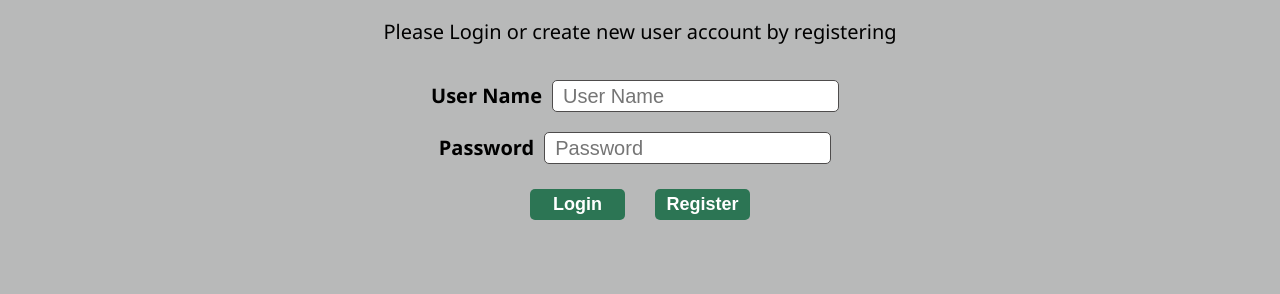
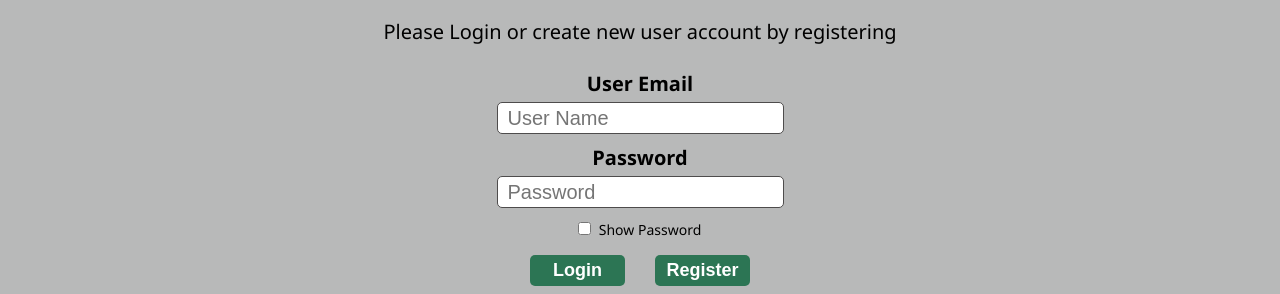
Before and after one commit to btaskinen/FullStackKoulutus2022, a React (Create React App) app in the folder quiz-page/: page / in a window 1280 px wide. Shown: the part 140-434 px from the top of the page. Built offline with nearby package versions, Linux system fonts and the light colour scheme; no server answers.

Commit message:
updates on login and register

```diff
--- a/quiz-page/src/components/login-register/LoginPage.css
+++ b/quiz-page/src/components/login-register/LoginPage.css
@@ -35,7 +35,8 @@ p {
   height: 10px;
   border-radius: 5px;
   padding: 10px;
-  margin: 10px;
+  margin-top: 5px;
+  margin-bottom: 10px;
   color: rgb(78, 76, 76);
   border: 1px solid rgb(78, 76, 76);
   font-size: 20px;
@@ -58,3 +59,14 @@ p {
   border: none;
   font-size: 18px;
 }
+
+.checkbox {
+  color: black;
+  font-size: 14px;
+  padding: 5px;
+}
+
+.show-password {
+  display: inline-block;
+  align-content: center;
+}
--- a/quiz-page/src/components/login-register/LoginPage.js
+++ b/quiz-page/src/components/login-register/LoginPage.js
@@ -1,35 +1,44 @@
 import "./LoginPage.css";
 import { useRef } from "react";
-import axios from "axios";
 
 const LoginPage = (props) => {
   const emailInputRef = useRef(null);
   const passwordInputRef = useRef(null);
 
-  const loginUser = async (email, password) => {
-    try {
-      const result = await axios.post(
-        `https://localhost:8080/api/quiz-page//users/login`,
-        {
-          user_email: email,
-          password: password,
-        }
-      );
-      const token = result.data.data.token;
-      if (token) {
-        props.loginHandler();
-        localStorage.setItem("loginToken", token);
-      }
-    } catch (result) {
-      alert(result.response.data);
-    }
-  };
+  // const loginUser = async (email, password) => {
+  //   try {
+  //     const result = await axios.post(
+  //       `https://localhost:8080/api/quiz-page//users/login`,
+  //       {
+  //         user_email: email,
+  //         password: password,
+  //       }
+  //     );
+  //     const token = result.data.data.token;
+  //     if (token) {
+  //       props.loginHandler();
+  //       localStorage.setItem("loginToken", token);
+  //     }
+  //   } catch (result) {
+  //     alert(result.response.data);
+  //   }
+  // };
 
   const submitHandler = () => {
     const enteredEmail = emailInputRef.current.value;
     const enteredPassword = passwordInputRef.current.value;
 
-    loginUser(enteredEmail, enteredPassword);
+    props.loginUser(enteredEmail, enteredPassword);
+  };
+
+  const visibilityHandler = () => {
+    let textField = document.getElementById("password");
+
+    if (textField.type === "password") {
+      textField.type = "text";
+    } else {
+      textField.type = "password";
+    }
   };
 
   return (
@@ -38,23 +47,28 @@ const LoginPage = (props) => {
         <h1>Welcome to the Quiz Page!</h1>
         <p>Please Login or create new user account by registering</p>
         <div className="login-container">
-          <div>
-            <label className="label">User Name</label>
+          <label className="label">User Email</label>
           <input
             className="login-text-field"
             type="text"
             placeholder="User Name"
             ref={emailInputRef}
           />
-          </div>
-          <div>
           <label className="label">Password</label>
           <input
             className="login-text-field"
-              type="text"
+            type="password"
             placeholder="Password"
             ref={passwordInputRef}
+            id="password"
           />
+          <div className="show-password">
+            <input
+              type="checkbox"
+              className="checkbox"
+              onClick={visibilityHandler}
+            />
+            <label className="checkbox">Show Password</label>
           </div>
           <div className="button-container">
             <button className="login-button" onClick={submitHandler}>
--- a/quiz-page/src/components/login-register/RegisterPage.css
+++ b/quiz-page/src/components/login-register/RegisterPage.css
@@ -35,7 +35,8 @@ p {
   height: 10px;
   border-radius: 5px;
   padding: 10px;
-  margin: 10px;
+  margin: 2px;
+  margin-bottom: 10px;
   color: rgb(78, 76, 76);
   border: 1px solid rgb(78, 76, 76);
   font-size: 20px;
@@ -58,3 +59,14 @@ p {
   border: none;
   font-size: 18px;
 }
+
+.checkbox {
+  color: black;
+  font-size: 14px;
+  padding: 5px;
+}
+
+.show-password {
+  display: inline-block;
+  align-content: center;
+}
--- a/quiz-page/src/components/login-register/RegisterPage.js
+++ b/quiz-page/src/components/login-register/RegisterPage.js
@@ -6,8 +6,10 @@ const RegisterPage = (props) => {
   const nameInputRef = useRef(null);
   const emailInputRef = useRef(null);
   const passwordInputRef = useRef(null);
+  const rePasswordInputRef = useRef(null);
 
-  const registerUser = async (name, email, password) => {
+  const registerUser = async (name, email, password, password2) => {
+    if (password === password2) {
       try {
         const result = await axios.post(
           `https://localhost:8080/api/quiz-page//users/register`,
@@ -19,9 +21,13 @@ const RegisterPage = (props) => {
           }
         );
         alert(result.data);
-      props.registerHandler();
+        // props.registerHandler();
+        props.loginUser(email, password);
       } catch (result) {
         alert(result.response.data);
+      }
+    } else {
+      alert("Entered Passwords do not match. Try again!");
     }
   };
 
@@ -29,8 +35,21 @@ const RegisterPage = (props) => {
     const enteredName = nameInputRef.current.value;
     const enteredEmail = emailInputRef.current.value;
     const enteredPassword = passwordInputRef.current.value;
+    const reEnteredPassword = rePasswordInputRef.current.value;
 
-    registerUser(enteredName, enteredEmail, enteredPassword);
+    registerUser(enteredName, enteredEmail, enteredPassword, reEnteredPassword);
+  };
+
+  const visibilityHandler = () => {
+    let textField1 = document.getElementById("password1");
+    let textField2 = document.getElementById("password2");
+    if (textField1.type === "password") {
+      textField1.type = "text";
+      textField2.type = "text";
+    } else {
+      textField1.type = "password";
+      textField2.type = "password";
+    }
   };
 
   return (
@@ -43,7 +62,6 @@ const RegisterPage = (props) => {
             register
           </p>
           <div className="register-container">
-            <div>
             <label className="label">Name</label>
             <input
               className="register-text-field"
@@ -51,8 +69,6 @@ const RegisterPage = (props) => {
               placeholder="Name"
               ref={nameInputRef}
             />
-            </div>
-            <div>
             <label className="label">Email</label>
             <input
               className="register-text-field"
@@ -60,15 +76,29 @@ const RegisterPage = (props) => {
               placeholder="example@email.com"
               ref={emailInputRef}
             />
-            </div>
-            <div>
             <label className="label">Password</label>
             <input
               className="register-text-field"
-                type="text"
+              type="password"
               placeholder="Password"
               ref={passwordInputRef}
+              id="password1"
             />
+            <label className="label">Re-enter Password</label>
+            <input
+              className="register-text-field"
+              type="password"
+              placeholder="Re-enter Password"
+              ref={rePasswordInputRef}
+              id="password2"
+            />
+            <div className="show-password">
+              <input
+                type="checkbox"
+                className="checkbox"
+                onClick={visibilityHandler}
+              />
+              <label className="checkbox">Show Password</label>
             </div>
             <div className="button-container">
               <button className="login-button" onClick={submitHandler}>
--- a/quiz-page/src/components/login-register/StartPage.js
+++ b/quiz-page/src/components/login-register/StartPage.js
@@ -3,9 +3,29 @@ import Navbar from "../Navbar";
 import { useState } from "react";
 import LoginPage from "./LoginPage";
 import RegisterPage from "./RegisterPage";
+import axios from "axios";
 
 const StartPage = (props) => {
   const [register, setRegister] = useState(false);
+
+  const loginUser = async (email, password) => {
+    try {
+      const result = await axios.post(
+        `https://localhost:8080/api/quiz-page//users/login`,
+        {
+          user_email: email,
+          password: password,
+        }
+      );
+      const token = result.data.data.token;
+      if (token) {
+        props.loginHandler();
+        localStorage.setItem("loginToken", token);
+      }
+    } catch (result) {
+      alert(result.response.data);
+    }
+  };
 
   const registerHandler = () => {
     setRegister((current) => !current);
@@ -23,12 +43,14 @@ const StartPage = (props) => {
         <LoginPage
           registerHandler={registerHandler}
           loginHandler={props.loginHandler}
+          loginUser={loginUser}
         />
       )}
       {register && (
         <RegisterPage
           registerHandler={registerHandler}
           loginHandler={props.loginHandler}
+          loginUser={loginUser}
         />
       )}
     </div>
```
Lines whose indentation alone changed are shown as unchanged.
